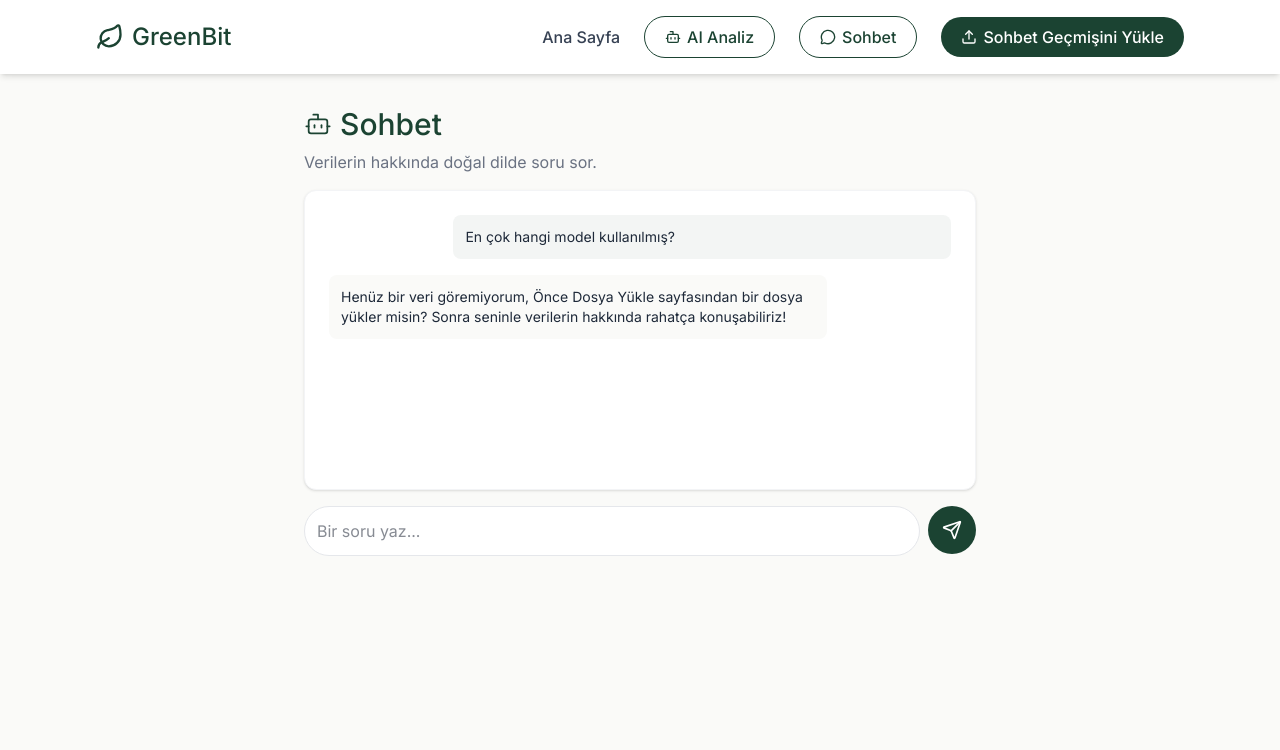
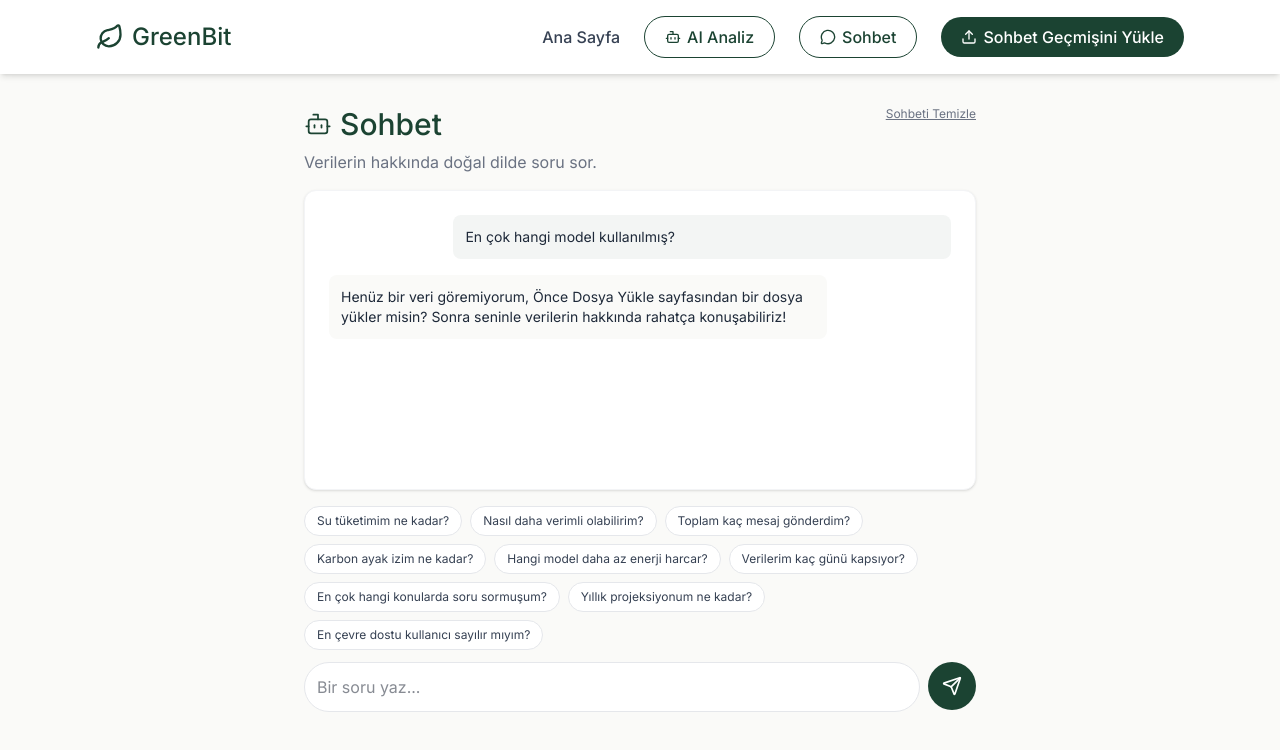
Before and after one commit to Mkaya00/GreenBit, a Next.js app in the folder greenbit-app/: page /chat in a window 1280 px wide. Both pictures are taken after a click on the button "En çok hangi model kullanılmış?". Shown: the top 750 px of the page. Built offline with nearby package versions, Linux system fonts and the light colour scheme.

Commit message:
fix: send real calculated metrics (water, day span, yearly projection) to chat API, add clear chat button

```diff
--- a/greenbit-app/src/app/api/chat/route.ts
+++ b/greenbit-app/src/app/api/chat/route.ts
@@ -18,8 +18,11 @@ export async function POST(request: Request) {
           totalTokens: string;
           totalEnergy: string;
           totalCO2: string;
+          totalWater: string;
+          daySpan: string;
+          yearlyProjection: string;
           modelDistribution: { name: string; value: number }[];
-        };
+                  };
         history?: { role: string; text: string }[];
       };
 
@@ -31,11 +34,15 @@ export async function POST(request: Request) {
         .map((m) => `${m.name}: ${m.value} mesaj`)
         .join(", ");
 
-      const systemInstruction = `Sen GreenBit adlı bir karbon ayak izi platformunun yapay zeka asistanısın. Kullanıcının verileri şöyle:
-  - Toplam token: ${dataSummary.totalTokens}
-  - Toplam enerji: ${dataSummary.totalEnergy} kWh
-  - Toplam CO2: ${dataSummary.totalCO2} g
-  - Model kullanımı: ${modelInfo}
+        const systemInstruction = `Sen GreenBit adlı bir karbon ayak izi platformunun yapay zeka asistanısın. Kullanıcının verileri şöyle:
+        - Toplam token: ${dataSummary.totalTokens}
+        - Toplam enerji: ${dataSummary.totalEnergy}
+        - Toplam CO2: ${dataSummary.totalCO2}
+        - Toplam su tüketimi: ${dataSummary.totalWater}
+        - Toplam su tüketimi: ${dataSummary.totalWater}
+        - Veri toplama süresi: ${dataSummary.daySpan}
+        - Tahmini yıllık CO2 projeksiyonu: ${dataSummary.yearlyProjection}
+        - Model kullanımı: ${modelInfo}
 
   Kullanıcının sorusunu, YUKARIDAKİ VERİLERE dayanarak, kısa ve net şekilde cevapla. Veride olmayan bir şey sorulursa, "Bu bilgi elimde yok" de. Önceki konuşmayı da dikkate al. Türkçe cevap ver.
 
--- a/greenbit-app/src/app/chat/page.tsx
+++ b/greenbit-app/src/app/chat/page.tsx
@@ -2,6 +2,7 @@
 
 import { useState, useEffect } from "react";
 import { Bot, Send } from "lucide-react";
+import { calculateMetricsForModel } from '../lib/carbon';
 
 type Message = {
   role: "user" | "assistant";
@@ -13,6 +14,12 @@ const SUGGESTED_QUESTIONS = [
   "Su tüketimim ne kadar?",
   "Nasıl daha verimli olabilirim?",
   "Toplam kaç mesaj gönderdim?",
+  "Karbon ayak izim ne kadar?",
+  "Hangi model daha az enerji harcar?",
+  "Verilerim kaç günü kapsıyor?",
+  "En çok hangi konularda soru sormuşum?",
+  "Yıllık projeksiyonum ne kadar?",
+  "En çevre dostu kullanıcı sayılır mıyım?",
 ];
 
 export default function ChatPage() {
@@ -20,6 +27,7 @@ export default function ChatPage() {
   const [input, setInput] = useState("");
   const [loading, setLoading] = useState(false);
   const [dataInfo, setDataInfo] = useState<{ conversations: number; messages: number; fileName: string } | null>(null);
+  const [askedQuestions, setAskedQuestions] = useState<string[]>([]);
 
   useEffect(() => {
     const saved = sessionStorage.getItem("greenbit_chat_history");
@@ -51,8 +59,17 @@ setDataInfo({ conversations: conversations.length, messages: totalMessages, file
     }
   }, []);
 
+
+  const clearChat = () => {
+    setMessages([]);
+    setAskedQuestions([]);
+    sessionStorage.removeItem("greenbit_chat_history");
+  };
+
   const sendMessage = async (text: string) => {
     if (!text.trim()) return;
+    setAskedQuestions((prev) => [...prev, text]);
+
 
     const userMessage: Message = { role: "user", text };
     setMessages((prev) => [...prev, userMessage]);
@@ -74,6 +91,9 @@ setDataInfo({ conversations: conversations.length, messages: totalMessages, file
       const modelCounts: Record<string, number> = {};
       let totalMessages = 0;
 
+      let earliestTime = Infinity;
+      let latestTime = 0;
+
       conversations.forEach((conv: any) => {
         if (!conv.mapping) return;
         Object.values(conv.mapping).forEach((node: any) => {
@@ -83,12 +103,32 @@ setDataInfo({ conversations: conversations.length, messages: totalMessages, file
             totalMessages += 1;
           }
         });
+        if (conv.create_time) {
+          earliestTime = Math.min(earliestTime, conv.create_time);
+          latestTime = Math.max(latestTime, conv.create_time);
+        }
+      });
+
+      const daySpan = Math.max(1, Math.ceil((latestTime - earliestTime) / 86400));
+
+      let totalEnergyWh = 0;
+      let totalCO2 = 0;
+      let totalWaterLiters = 0;
+
+      Object.keys(modelCounts).forEach((model) => {
+        const metrics = calculateMetricsForModel(modelCounts[model], model);
+        totalEnergyWh += metrics.energyWh;
+        totalCO2 += metrics.co2;
+        totalWaterLiters += metrics.waterLiters;
       });
 
       const dataSummary = {
         totalTokens: (totalMessages * 200).toLocaleString("tr-TR"),
-        totalEnergy: "hesaplanıyor",
-        totalCO2: "hesaplanıyor",
+        totalEnergy: (totalEnergyWh / 1000).toFixed(3) + " kWh",
+        totalCO2: totalCO2.toFixed(2) + " gram",
+        totalWater: totalWaterLiters.toFixed(2) + " litre",
+        daySpan: daySpan + " gün",
+        yearlyProjection: ((totalCO2 / daySpan * 365) / 1000).toFixed(2) + " kg",
         modelDistribution: Object.entries(modelCounts).map(([name, value]) => ({ name, value })),
       };
 
@@ -115,10 +155,20 @@ setDataInfo({ conversations: conversations.length, messages: totalMessages, file
   return (
     <main className="min-h-screen bg-[#FAFAF8] p-8">
       <div className="max-w-2xl mx-auto">
-        <h1 className="text-3xl font-medium text-[#1B4332] mb-2 flex items-center gap-2">
+      <div className="flex justify-between items-start mb-2">
+      <h1 className="text-3xl font-medium text-[#1B4332] flex items-center gap-2">
         <Bot className="w-7 h-7" strokeWidth={1.5} />
         Sohbet
       </h1>
+      {messages.length > 0 && (
+        <button
+          onClick={clearChat}
+          className="text-xs text-gray-500 hover:text-gray-700 underline"
+        >
+          Sohbeti Temizle
+        </button>
+      )}
+    </div>
     <p className="text-gray-500 mb-4">Verilerin hakkında doğal dilde soru sor.</p>
 
         {dataInfo && (
@@ -129,21 +179,9 @@ setDataInfo({ conversations: conversations.length, messages: totalMessages, file
 
         <div className="bg-white rounded-xl border border-gray-100 shadow-sm p-6 mb-4 min-h-[300px] space-y-4">
         {messages.length === 0 && (
-            <div className="space-y-4">
             <p className="text-gray-400 text-sm">Henüz bir mesaj yok. Bir soru yazarak başla, ya da aşağıdaki örneklerden birine tıkla.</p>
-              <div className="flex flex-wrap gap-2">
-                {SUGGESTED_QUESTIONS.map((q, i) => (
-                  <button
-                    key={i}
-                    onClick={() => sendMessage(q)}
-                    className="text-xs bg-[#FAFAF8] hover:bg-[#1B4332]/5 border border-gray-200 text-gray-700 px-3 py-1.5 rounded-full transition"
-                  >
-                    {q}
-                  </button>
-                ))}
-              </div>
-            </div>
           )}
+
           {messages.map((msg, i) => (
             <div
               key={i}
@@ -155,6 +193,18 @@ setDataInfo({ conversations: conversations.length, messages: totalMessages, file
             </div>
           ))}
           {loading && <p className="text-gray-400 text-sm">Yazıyor...</p>}
+        </div>
+
+        <div className="flex flex-wrap gap-2 mb-3">
+        {SUGGESTED_QUESTIONS.filter((q) => !askedQuestions.includes(q)).map((q, i) => (
+            <button
+              key={i}
+              onClick={() => sendMessage(q)}
+              className="text-xs bg-white hover:bg-[#1B4332]/5 border border-gray-200 text-gray-700 px-3 py-1.5 rounded-full transition"
+            >
+              {q}
+            </button>
+          ))}
         </div>
 
         <div className="flex gap-2">
--- a/greenbit-app/src/app/dashboard/page.tsx
+++ b/greenbit-app/src/app/dashboard/page.tsx
@@ -280,6 +280,14 @@ const lastSuggestion = suggestionMatch ? suggestionMatch[1].replace(/\*\*/g, "")
           <ArrowUp className="w-5 h-5" strokeWidth={2} />
         </button>
       )}
+
+      <Link
+        href="/chat"
+        className="fixed bottom-6 left-6 bg-[#1B4332] hover:bg-[#14332A] text-white pl-4 pr-5 py-3 rounded-full shadow-lg transition z-50 flex items-center gap-2"
+      >
+        <MessageSquare className="w-5 h-5" strokeWidth={2} />
+        <span className="text-sm font-medium">Sohbete Git</span>
+      </Link>
 
 <        div className="max-w-6xl mx-auto space-y-8 fade-in">
         <div className="flex flex-col sm:flex-row justify-between items-start sm:items-center gap-4">
```
Lines whose indentation alone changed are shown as unchanged.
